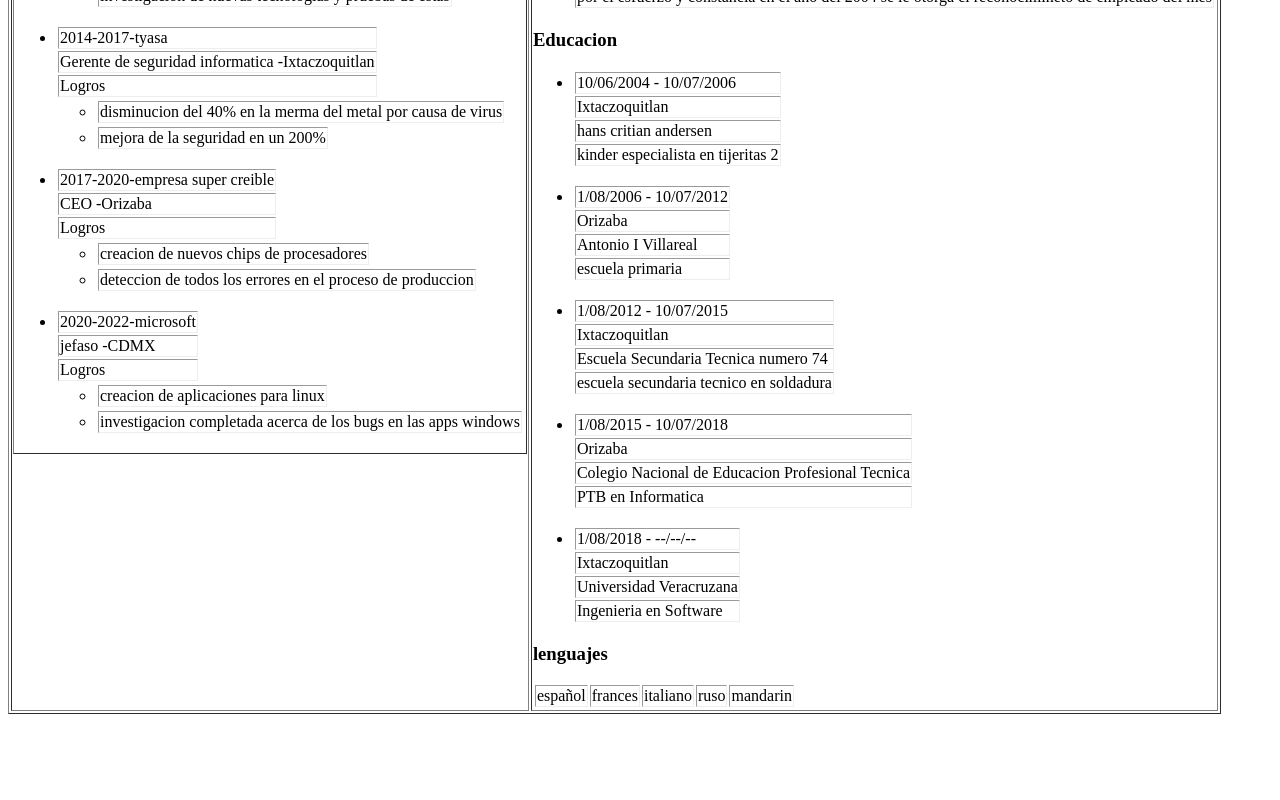
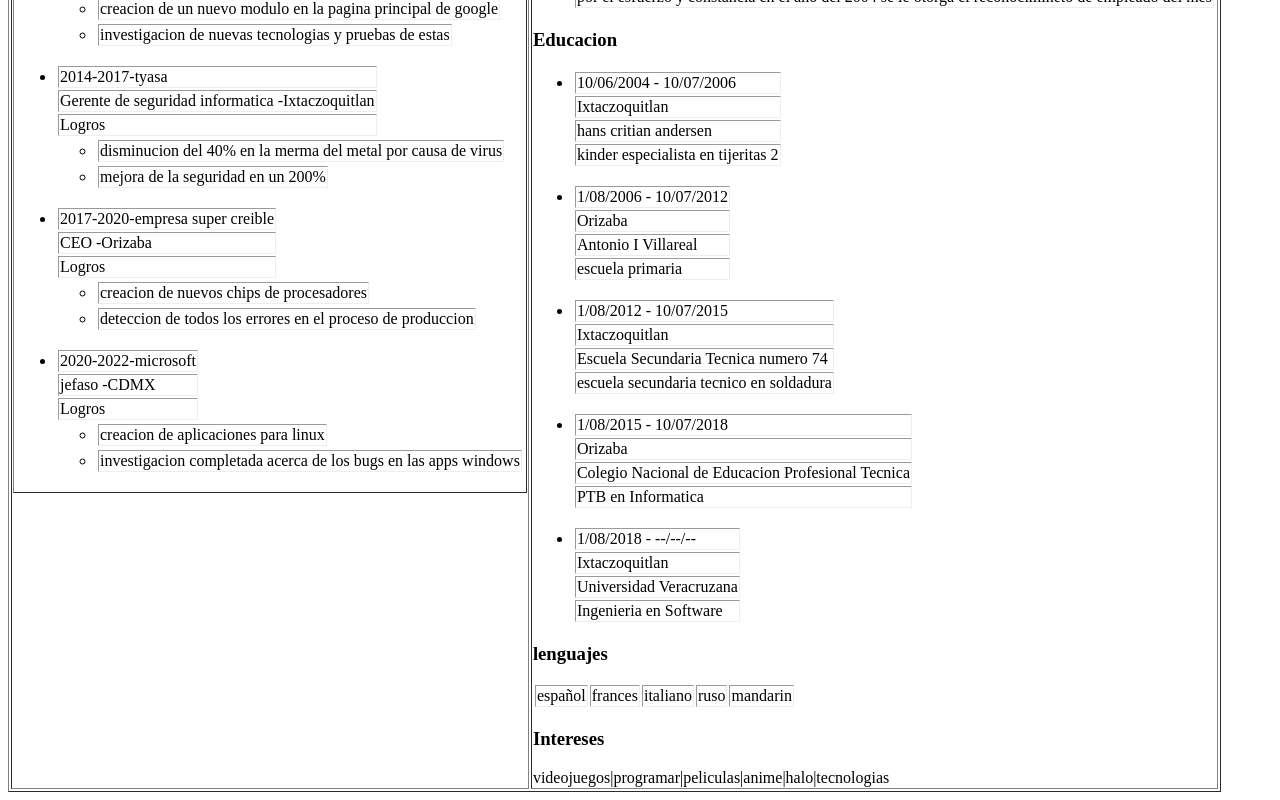
Before and after one commit to jairH3110/jairH3110.github.io, an Angular app: page / in a window 1280 px wide. Shown: the part 580-1380 px from the top of the page. Before the commit the page ends 1302 px from the top, so only its background shows below. Built offline with nearby package versions, Linux system fonts and the light colour scheme.

Commit message:
añadiendo branch intereses y cumpliendo con issues Closes#15

```diff
--- a/src/app/app.component.html
+++ b/src/app/app.component.html
@@ -7,7 +7,7 @@
 
     <td> <app-work-experience></app-work-experience></td>
 
-    <td><app-skills></app-skills> <app-logros></app-logros> <app-education></app-education> <app-lenguajes></app-lenguajes></td>
+    <td><app-skills></app-skills> <app-logros></app-logros> <app-education></app-education> <app-lenguajes></app-lenguajes> <app-intereses></app-intereses> </td>
 
 
   </tr>
--- a/src/app/app.module.ts
+++ b/src/app/app.module.ts
@@ -11,6 +11,7 @@ import { SkillsComponent } from './skills/skills.component';
 import { LogrosComponent } from './logros/logros.component';
 
 import { EducationComponent } from './education/education.component';
+import { InteresesComponent } from './intereses/intereses.component';
 
 
 @NgModule({
@@ -25,7 +26,8 @@ import { EducationComponent } from './education/education.component';
     SkillsComponent,
     LogrosComponent,
 
-    EducationComponent
+    EducationComponent,
+      InteresesComponent
 
 
   ],
--- /dev/null
+++ b/src/app/intereses/intereses.component.html
@@ -0,0 +1,2 @@
+<h3>Intereses</h3>
+videojuegos|programar|peliculas|anime|halo|tecnologias
--- /dev/null
+++ b/src/app/intereses/intereses.component.ts
@@ -0,0 +1,15 @@
+import { Component, OnInit } from '@angular/core';
+
+@Component({
+  selector: 'app-intereses',
+  templateUrl: './intereses.component.html',
+  styleUrls: ['./intereses.component.scss']
+})
+export class InteresesComponent implements OnInit {
+
+  constructor() { }
+
+  ngOnInit(): void {
+  }
+
+}
```
Also changed, not shown: src/app/intereses/intereses.component.scss (added), 1 other file (tests, documents, lock files or other folders).
